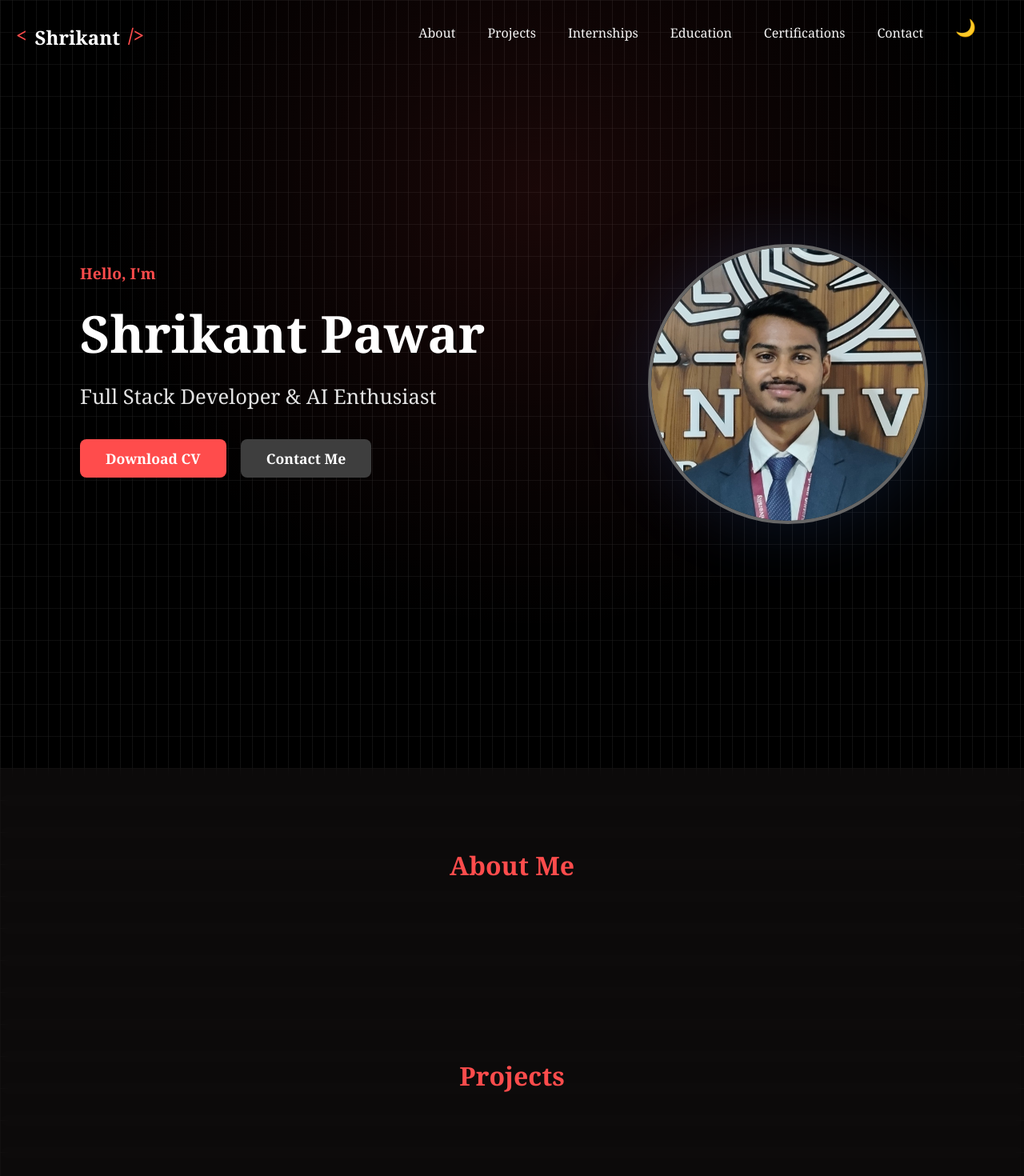
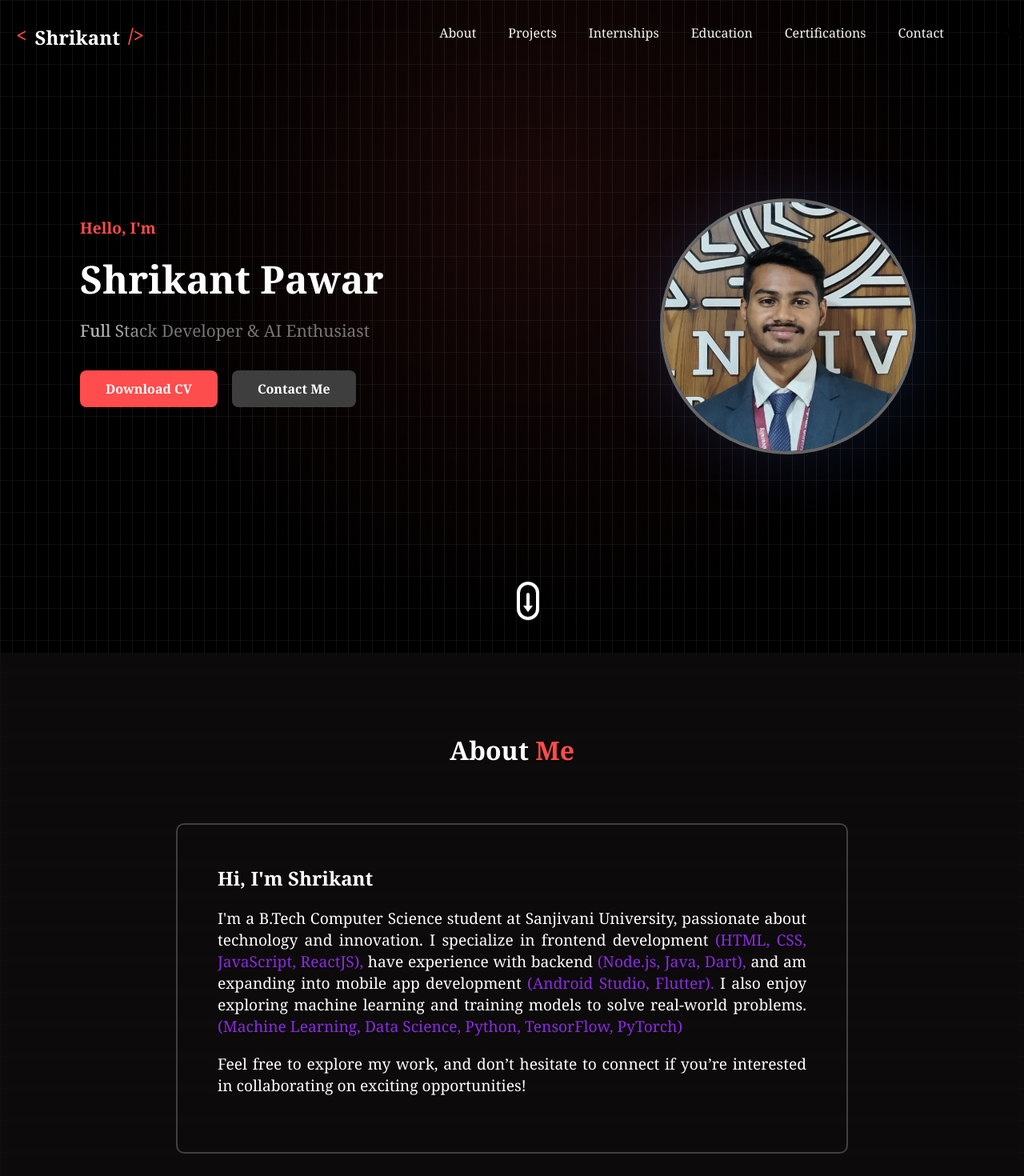
Before and after one commit to Shrikant-Pawar-45/Portfolio, a React (Vite) app: page / in a window 1280 px wide. Shown: the top 1470 px of the page at 80% size. Built offline with nearby package versions, Linux system fonts and the light colour scheme.

Commit message:
Remove StarBorder component and associated CSS; update App component to include ShinyText for enhanced subtitle animation, and add scroll indicator for navigation. Adjust styles in App.css and Main.css for improved layout and responsiveness.

```diff
--- /dev/null
+++ b/ClickSpark/ShinyText/ShinyText.css
@@ -0,0 +1,27 @@
+.shiny-text {
+  color: #b5b5b5a4; /* Adjust this color to change intensity/style */
+  background: linear-gradient(
+    120deg,
+    rgba(255, 255, 255, 0) 40%,
+    rgba(255, 255, 255, 0.8) 50%,
+    rgba(255, 255, 255, 0) 60%
+  );
+  background-size: 200% 100%;
+  -webkit-background-clip: text;
+  background-clip: text;
+  display: inline-block;
+  animation: shine 5s linear infinite;
+}
+
+@keyframes shine {
+  0% {
+    background-position: 100%;
+  }
+  100% {
+    background-position: -100%;
+  }
+}
+
+.shiny-text.disabled {
+  animation: none;
+}
--- /dev/null
+++ b/ClickSpark/ShinyText/ShinyText.jsx
@@ -0,0 +1,16 @@
+import './ShinyText.css';
+
+const ShinyText = ({ text, disabled = false, speed = 5, className = '' }) => {
+  const animationDuration = `${speed}s`;
+
+  return (
+    <div
+      className={`shiny-text ${disabled ? 'disabled' : ''} ${className}`}
+      style={{ animationDuration }}
+    >
+      {text}
+    </div>
+  );
+};
+
+export default ShinyText;
--- a/src/App.css
+++ b/src/App.css
@@ -19,9 +19,10 @@ body {
   display: flex;
   align-items: center;
   justify-content: space-around;
-  min-height: 120vh;
-  width: 100%;
+  height: 102vh;
   background: transparent;
+  margin-left: 100px;
+  /* margin-right: 100px; */
 }
 
 .hero-left {
@@ -30,7 +31,7 @@ body {
   flex-direction: column;
   align-items: flex-start;
   gap: 18px;
-  margin-left: 100px;
+  justify-content: center;
 }
 
 .hero-greeting {
@@ -40,14 +41,14 @@ body {
 }
 
 .hero-title {
-  font-size: 4rem;
+  font-size: 3rem;
   font-weight: 800;
   margin: 0;
   color: var(--white-Black-color);
 }
 
 .hero-subtitle {
-  font-size: 1.6rem;
+  font-size: 1.3rem;
   font-weight: 400;
   color: #e3e3e3;
   margin: 0 0 18px 0;
@@ -65,7 +66,7 @@ body {
   border: none;
   padding: 12px 32px;
   border-radius: 8px;
-  font-size: 1.1rem;
+  font-size: 1rem;
   font-weight: 600;
   cursor: pointer;
   transition: background 0.2s;
@@ -81,7 +82,7 @@ body {
   border: none;
   padding: 12px 32px;
   border-radius: 8px;
-  font-size: 1.1rem;
+  font-size: 1rem;
   font-weight: 600;
   cursor: pointer;
   transition: background 0.2s;
@@ -106,12 +107,11 @@ body {
   display: flex;
   justify-content: center;
   align-items: center;
-  /* margin-left: 100px;  */
 }
 
 .hero-image {
-  width: 350px;
-  height: 350px;
+  width: 320px;
+  height: 320px;
   border-radius: 50%;
   background: #343434;
   display: flex;
@@ -136,6 +136,13 @@ body {
   transform: scale(1.08);
   box-shadow: 0 0 100px 20px rgba(255, 76, 76, 0.304), 0 0 80px 10px #4f8cff22;
   border: 4px solid #f94040;
+}
+.hero-section-container{
+  display: block;
+  position: relative;
+  width: 100%;
+  height: 100%;
+
 }
 @keyframes heroFadeInUp {
   from {
@@ -199,3 +206,31 @@ body {
     font-size: 0.95rem;
   }
 }
+
+.scroll-mouse-indicator {
+  position: absolute;
+  left: 50%;
+  bottom: 0;
+  transform: translateX(-50%);
+  margin-bottom: 2.5vw; /* Optional: adds some spacing from the bottom */
+  display: flex;
+  justify-content: center;
+  align-items: flex-end;
+  z-index: 10;
+  cursor: pointer;
+  user-select: none;
+  animation: mouse-bounce 2s infinite;
+}
+
+.mouse-shape {
+  width: 40px;
+  height: 64px;
+  display: flex;
+  justify-content: center;
+  align-items: center;
+}
+
+@keyframes mouse-bounce {
+  0%, 100% { transform: translateY(0);}
+  50% { transform: translateY(16px);}
+}
--- a/src/App.jsx
+++ b/src/App.jsx
@@ -1,4 +1,5 @@
 import { useState } from 'react'
+import ShinyText from '../ClickSpark/ShinyText/ShinyText.jsx';
 import './App.css'
 import Header from './Componants/jsx/Header.jsx'
 import Footer from './Componants/jsx/Footer.jsx'
@@ -11,7 +12,7 @@ function App() {
 
   const [count, setCount] = useState(0)
   return (
-
+    <>
       <ClickSpark
         sparkColor="#ff4c4c"
         sparkSize={10}
@@ -21,11 +22,12 @@ function App() {
       >
         <div className="red-grid-bg"></div>
         <Header />
+        <div className="hero-section-container">
         <div className="hero-section hero-animate">
           <div className="hero-left">
             <span className="hero-greeting">Hello, I'm</span>
             <h1 className="hero-title">Shrikant Pawar</h1>
-            <h2 className="hero-subtitle">Full Stack Developer & AI Enthusiast</h2>
+            <h2 className="hero-subtitle"><ShinyText text="Full Stack Developer & AI Enthusiast" disabled={false} speed={3} className='custom-class' /></h2>
             <div className="hero-buttons">
 
             <button className='download-btn'>Download CV</button>
@@ -37,15 +39,37 @@ function App() {
               <Icon.Linkedin style={{color: 'white', fontSize: '20px'}}/>
             </div>
           </div>
+
           <div className="hero-right">
             <div className="hero-image">
               <img src={Image} alt="Shrikant Pawar" />
             </div>
           </div>
         </div>
+        <div
+  className="scroll-mouse-indicator"
+  onClick={() => {
+    document.getElementById('About').scrollIntoView({ behavior: 'smooth' });
+  }}
+>
+  <div className="mouse-shape">
+    <div className="mouse-arrow">
+      <svg width="28" height="48" viewBox="0 0 28 48" fill="none" xmlns="http://www.w3.org/2000/svg">
+        <rect x="2" y="2" width="24" height="44" rx="12" stroke="white" strokeWidth="4" fill="none"/>
+        <g>
+          <line x1="14" y1="16" x2="14" y2="30" stroke="white" strokeWidth="4" strokeLinecap="round"/>
+          <polygon points="14,38 8,30 20,30" fill="white"/>
+        </g>
+      </svg>
+    </div>
+  </div>
+</div>
+        </div>
+        </ClickSpark>
         <Main />
         <Footer />
-      </ClickSpark>
+
+      </>
   )
 }
 
--- a/src/Componants/css/Header.css
+++ b/src/Componants/css/Header.css
@@ -20,7 +20,7 @@ header {
   padding-right: 10px ;
   padding-left: 20px;
   position: fixed;
-  justify-content: space-between;
+  justify-content: space-around;
   align-items: center;
   width: 100%;
   animation: fadeInDown 1s ease;
@@ -42,6 +42,7 @@ header {
     display: flex;
     align-items: center;
     font-size: 2rem;
+
     font-weight: bold;
     margin-right: 10px;
     gap: 10px;
@@ -53,6 +54,7 @@ header {
   }
   nav{
     margin-right: 20px;
+    margin-left: auto;
   }
   nav ul {
     list-style: none;
@@ -114,6 +116,7 @@ header {
 
   .theme-toggle {
     margin-left: 5px;
+    margin-right: 10px;
     font-size: 1.3rem;
     cursor: pointer;
     padding: 10px 10px 10px 10px;
@@ -139,8 +142,8 @@ header {
   .theme-menu {
     display: none;
     position: absolute;
-    right: 0;
-    top: 100%;
+    right: 10px;
+    top: 140%;
     background: #222;
     color: #fff;
     border-radius: 8px;
--- a/src/Componants/css/Main.css
+++ b/src/Componants/css/Main.css
@@ -18,6 +18,63 @@ section{
 }
 .section--tittle{
     font-size: 2rem;
+}
+.section--content{
+    display: inline-block;
+    border: 2px solid #404040;
+    border-radius: 10px;
+    padding: 50px;
+    width: 70%;
+    margin: 50px auto;
+    flex-direction: row;
+    align-items: center;
+    justify-content: flex-start;
+    transition:
+    transform 0.9s cubic-bezier(.4,2,.6,1),
+    box-shadow 0.9s cubic-bezier(.4,2,.6,1),
+    border-color 0.4s;
+}
+.section--content:hover{
+  border: 2px solid #ff5f5f;
+  border-radius: 10px;
+  transform: scale(1.0);
+  box-shadow:
+    -8px 8px 24px 0 rgba(255, 76, 76, 0.18),   /* left-bottom subtle */
+     8px 8px 24px 0 rgba(255, 76, 76, 0.18),   /* right-bottom subtle */
+     0   8px 24px 0 #4f8cff11;                 /* bottom subtle */
+}
+.section--content--left{
+  display: flex;
+  justify-content: start;
+  align-items: center;
+  height: 100%;
+  width: 40%;
+}
+
+.section--content--left img{
+  width: 90%;
+  height: 90%;
+  object-fit: cover;
+  border-radius: 10px;
+  box-shadow: 0 0 10px 0 rgba(0, 0, 0, 0.1);
+}
+.section--content--right{
+  display: flex;
+  width: 60%;
+  height: 100%;
+  flex-direction: column;
+  align-items: center;
+  text-align: justify;
+  justify-content: center;
+  padding: 20px;
+  /* margin-left: 20px; */
+}
+.section--content p{
+  font-size: 1.2rem;
+  font-weight: 400;
+  margin-bottom: 20px;
+  text-align: justify;
+  color: var(--text-color);
 }
 section h2{
     color: var(--primary-color);
--- a/src/Componants/jsx/Header.jsx
+++ b/src/Componants/jsx/Header.jsx
@@ -1,4 +1,5 @@
 import React, { useEffect, useState } from "react";
+import * as Icon from "react-bootstrap-icons"
 import "./../css/Header.css";
 
 const Header = () => {
@@ -19,7 +20,7 @@ const Header = () => {
   return (
     <header className={isBlur ? "header-blur" : "header-transparent"}>
       <div className="header-left">
-        <span className="header-logo">{'<'}</span>
+        <span className="header-logo" id="home">{'<'}</span>
         <a href="/" style={{textDecoration: 'none', color: 'white'}}><label style={{color: 'white', fontSize: '1.5rem', fontWeight: 'bold'}}>Shrikant</label></a>
         <span className="header-logo">{'/>'}</span>
       </div>
@@ -31,16 +32,18 @@ const Header = () => {
           <li><a href="#Education">Education</a></li>
           <li><a href="#Certifications">Certifications</a></li>
           <li><a href="#Contact">Contact</a></li>
-          <li className="theme-dropdown">
-            <span className="theme-toggle" title="Toggle dark mode">&#x1F319;</span>
+
+        </ul>
+
+      </nav>
+      <li className="theme-dropdown">
+            <span className="theme-toggle" title="Toggle dark mode"><Icon.SunFill /></span>
             <ul className="theme-menu">
               <li>Light</li>
               <li>Dark</li>
               <li>System</li>
             </ul>
           </li>
-        </ul>
-      </nav>
       <button
         className="hamburger"
         onClick={() => setMenuOpen(!menuOpen)}
--- a/src/Componants/jsx/Main.jsx
+++ b/src/Componants/jsx/Main.jsx
@@ -1,15 +1,25 @@
 import React, { Component } from 'react'
+import about from '../../assets/images/2025-03-06 22.27.06[1].jpg'
+import ClickSpark from '../../../ClickSpark/ClickSpark.jsx'
 import '../css/Main.css'
 export class Main extends Component {
   render() {
     return (
       <div className='main'>
+         <ClickSpark
+        sparkColor="#ff4c4c"
+        sparkSize={10}
+        sparkRadius={15}
+        sparkCount={8}
+        duration={400}
+      >
         <About />
         <Projects />
         <Internships />
         <Education />
         <Certifications />
         <Contact />
+        </ClickSpark>
       </div>
     )
   }
@@ -17,10 +27,28 @@ export class Main extends Component {
 const About = () => {
     return (
         <>
-        <section id="About">
+        <section id="About" className='about-section'>
             <div className="section--container">
                 <div className="section--tittle">
-                    <h2>About Me</h2>
+                    <h2><b style={{color: 'var(--text-color)'}}>About</b> Me</h2>
+                </div>
+                <div className="section--content">
+
+                        <p style={{fontSize: '1.5rem', fontWeight: 'bold', color: 'var(--text-color)'}}>Hi, I'm Shrikant</p>
+                        <p>
+                        I'm a B.Tech Computer Science student at Sanjivani University, passionate about technology and innovation. I specialize in frontend development
+                        <text style={{color: 'var(--blueviolet-color)'}}> (HTML, CSS, JavaScript, ReactJS), </text>
+                        have experience with backend
+                        <text style={{color: 'var(--blueviolet-color)'}}> (Node.js, Java, Dart), </text>
+                        and am expanding into mobile app development
+                        <text style={{color: 'var(--blueviolet-color)'}}> (Android Studio, Flutter). </text>
+                        I also enjoy exploring machine learning and training models to solve real-world problems.
+                        <text style={{color: 'var(--blueviolet-color)'}}> (Machine Learning, Data Science, Python, TensorFlow, PyTorch) </text>
+                        </p>
+
+                        <p>
+                        Feel free to explore my work, and don’t hesitate to connect if you’re interested in collaborating on exciting opportunities!
+                        </p>
                 </div>
             </div>
         </section>
@@ -32,7 +60,7 @@ const Projects = () => {
         <section id="Projects">
             <div className="section--container">
                 <div className="section--tittle">
-                    <h2>Projects</h2>
+                    <h2><b style={{color: 'var(--text-color)'}}>My</b> Projects</h2>
                 </div>
             </div>
         </section>
@@ -43,7 +71,7 @@ const Internships = () => {
         <section id="Internships">
             <div className="section--container">
                 <div className="section--tittle">
-                    <h2>Internships</h2>
+                    <h2><b style={{color: 'var(--text-color)'}}>Professional</b> Experience</h2>
                 </div>
             </div>
         </section>
@@ -54,7 +82,7 @@ const Education = () => {
         <section id="Education">
             <div className="section--container">
                 <div className="section--tittle">
-                    <h2>Education</h2>
+                    <h2><b style={{color: 'var(--text-color)'}}>My</b> Education</h2>
                 </div>
             </div>
         </section>
@@ -65,7 +93,7 @@ const Certifications = () => {
         <section id="Certifications">
             <div className="section--container">
                 <div className="section--tittle">
-                    <h2>Certifications</h2>
+                    <h2><b style={{color: 'var(--text-color)'}}>Certifications</b> & Awards</h2>
                 </div>
             </div>
         </section>
@@ -76,7 +104,7 @@ const Contact = () => {
         <section id="Contact">
             <div className="section--container">
                 <div className="section--tittle">
-                    <h2>Contact</h2>
+                    <h2><b style={{color: 'var(--text-color)'}}>Contact</b> Me </h2>
                 </div>
             </div>
         </section>
--- a/src/index.css
+++ b/src/index.css
@@ -27,6 +27,7 @@
     --septenary-color: #4f8cff;
     --octonary-color: #2563eb;
     --text-color: #fff;
+    --blueviolet-color: #8a2be2;
 }
 .Dark-theme{
     --primary-color: #ff4c4c;
```
Also changed, not shown: ClickSpark/StarBorder/StarBorder.css (renamed from StarBorder/StarBorder.css), ClickSpark/StarBorder/StarBorder.jsx (renamed from StarBorder/StarBorder.jsx), src/assets/images/2025-03-06 22.27.06[1].jpg (added).
